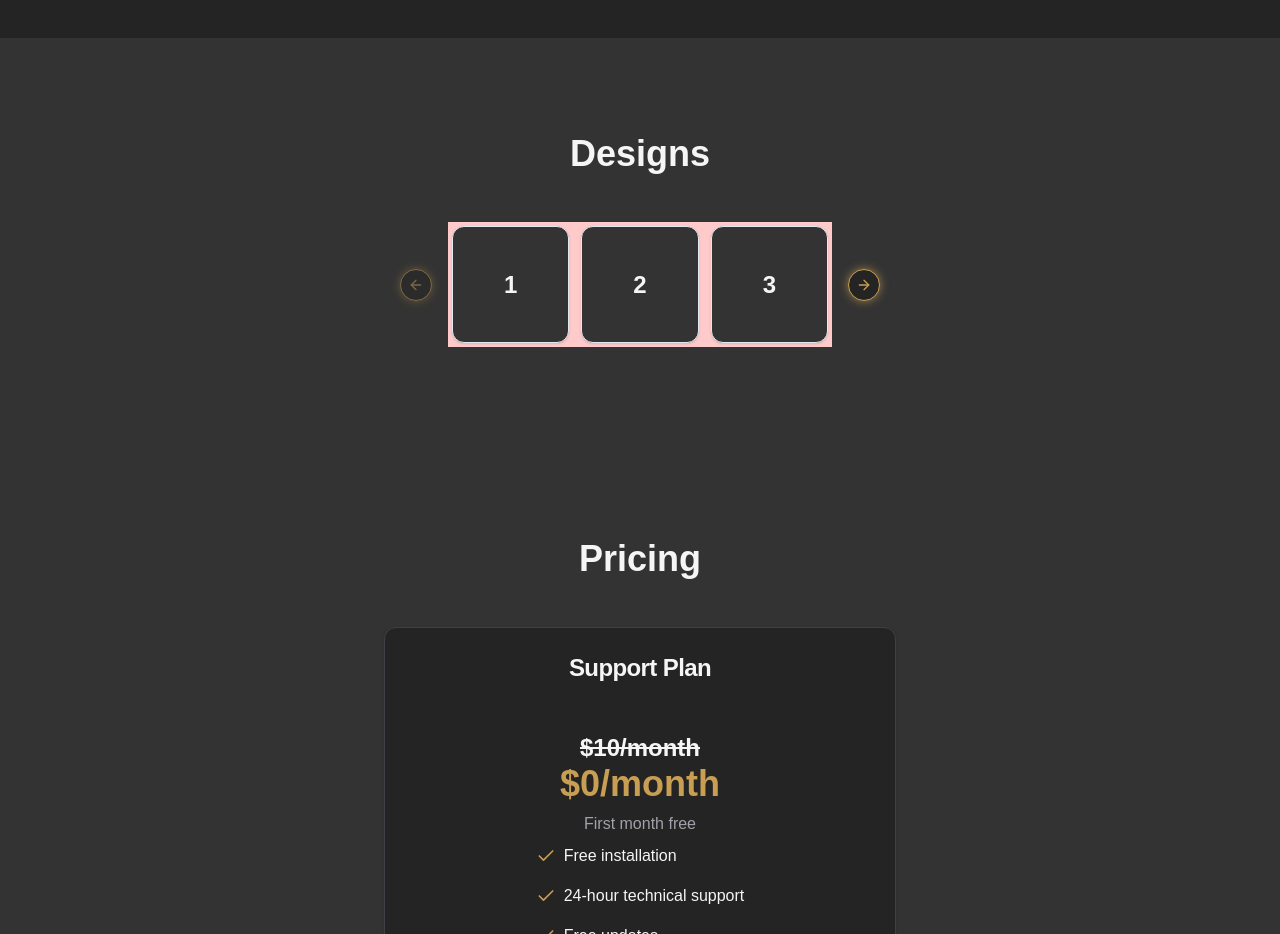
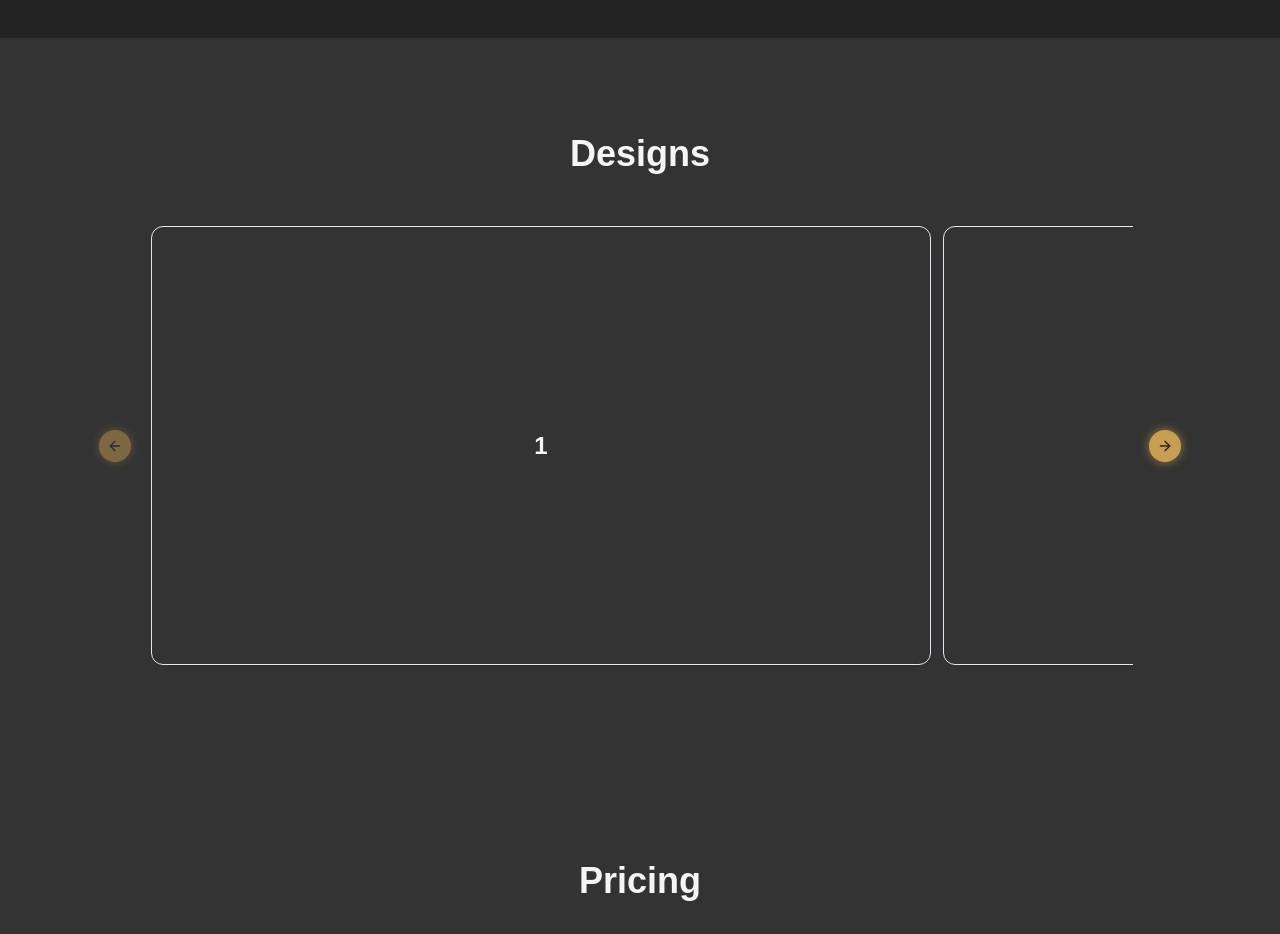
Before and after one commit to yusuken1121/Shin-Sational-PR, a Next.js app: page / in a window 1280 px wide. Shown: the part 1360-2294 px from the top of the page. Built offline with nearby package versions, Linux system fonts and the light colour scheme.

Commit message:
カルーセルのサイズを調整

```diff
--- a/src/app/_components/product-design.tsx
+++ b/src/app/_components/product-design.tsx
@@ -1,3 +1,4 @@
+import { AspectRatio } from "@/components/ui/aspect-ratio";
 import { Card, CardContent } from "@/components/ui/card";
 import {
   Carousel,
@@ -25,32 +26,35 @@ const mobileDesigns = [
 export function ProductDesign() {
   return (
     <section className="flex items-center justify-center w-full h-full py-24 bg-primary">
-      <div className="container px-4 md:px-6">
+      <div className="w-full px-4 md:px-6">
         <h2 className="text-3xl md:text-4xl font-bold text-center mb-12">
           Designs
         </h2>
-        <div className="flex items-center justify-center">
-          <Carousel className="w-4/5 max-w-sm bg-red-200">
+        <div className="flex items-center justify-center w-full">
+          {/* ラップトップ版 */}
+          <Carousel className="w-4/5">
             <CarouselContent className="-ml-1">
               {Array.from({ length: 5 }).map((_, index) => (
                 <CarouselItem
                   key={index}
-                  className="pl-1 md:basis-1/2 lg:basis-1/3"
+                  className="pl-1 md:basis-2/3 lg:basis-4/5"
                 >
                   <div className="p-1">
                     <Card>
-                      <CardContent className="flex aspect-square items-center justify-center p-6">
-                        <span className="text-2xl font-semibold">
-                          {index + 1}
-                        </span>
-                      </CardContent>
+                      <AspectRatio ratio={16 / 9}>
+                        <CardContent className="flex w-full h-full items-center justify-center p-6">
+                          <span className="text-2xl font-semibold">
+                            {index + 1}
+                          </span>
+                        </CardContent>
+                      </AspectRatio>
                     </Card>
                   </div>
                 </CarouselItem>
               ))}
             </CarouselContent>
-            <CarouselPrevious />
-            <CarouselNext />
+            <CarouselPrevious variant="default" />
+            <CarouselNext variant="default" />
           </Carousel>
         </div>
       </div>
```
